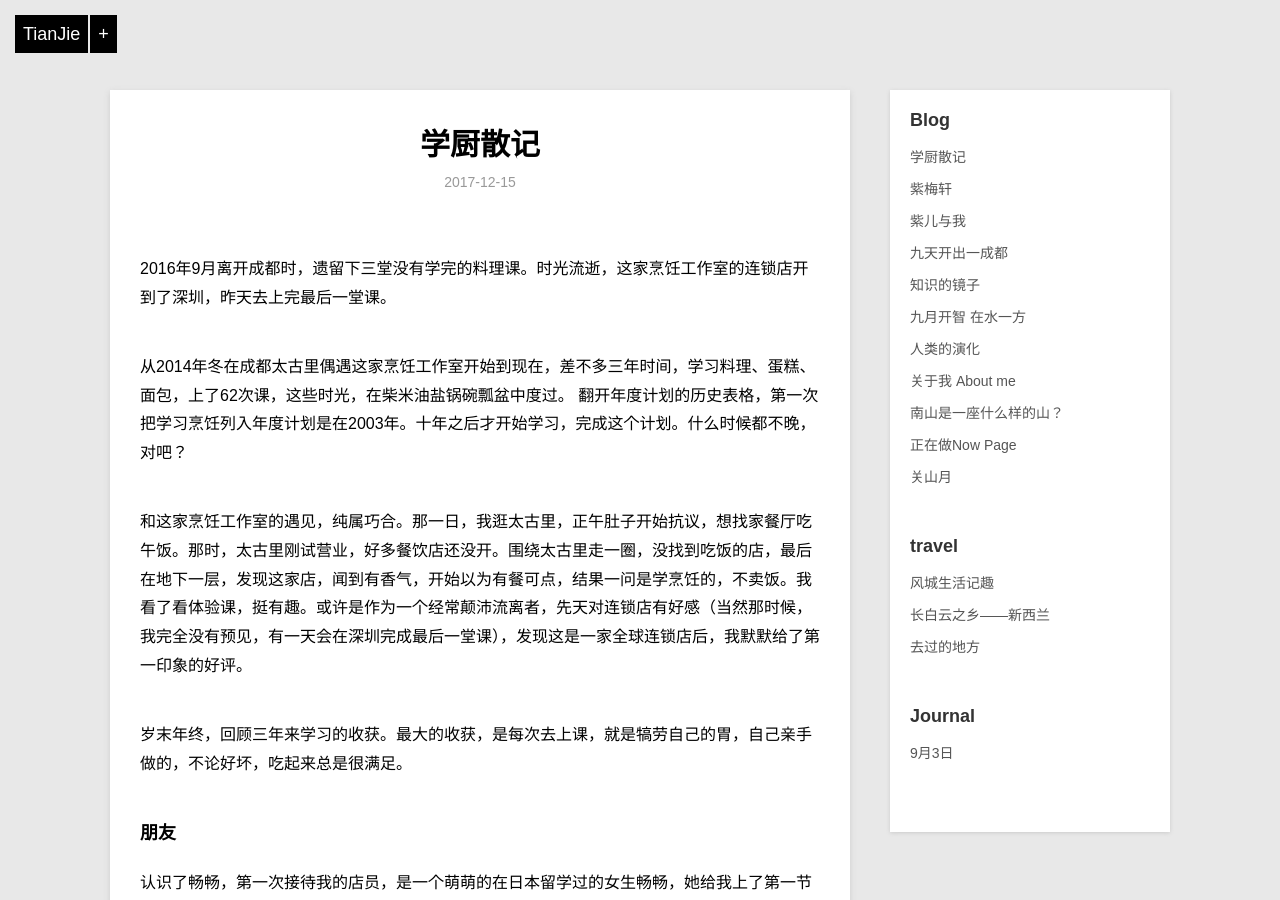
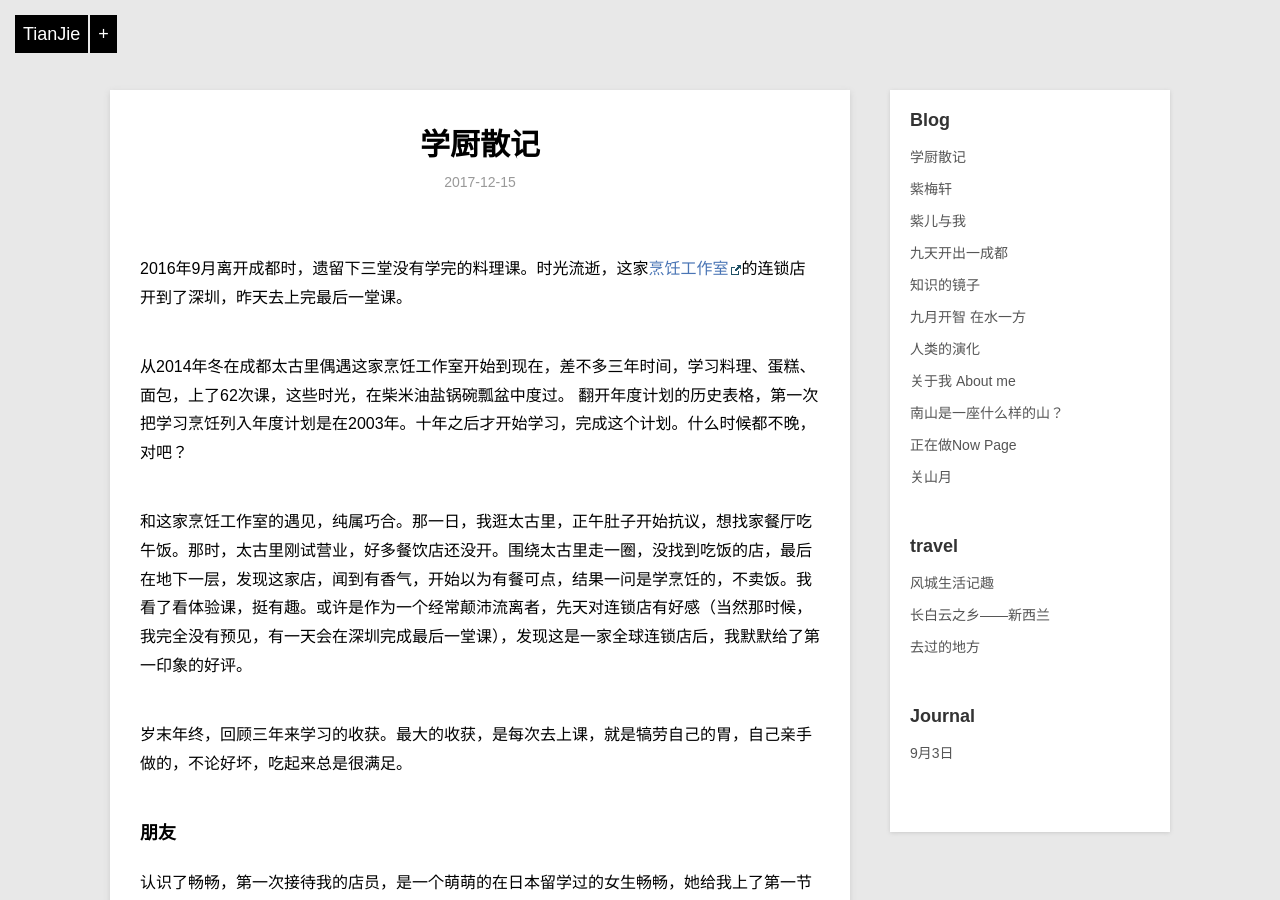
Before and after one commit to violettianjie/violettianjie.github.io, a Jekyll site: the page built from _posts/blog/2017-12-15-cooking.md, in a window 1280 px wide and 900 px high. Built offline with Jekyll 4.4.1, drawn with Linux system fonts in a browser that asks for light colours; part of the change alters nothing that is shown; some of the changed text lies outside the part shown.

```diff
--- a/_posts/blog/2017-12-15-cooking.md
+++ b/_posts/blog/2017-12-15-cooking.md
@@ -7,7 +7,7 @@ category: blog
 
 
 
-2016年9月离开成都时，遗留下三堂没有学完的料理课。时光流逝，这家烹饪工作室的连锁店开到了深圳，昨天去上完最后一堂课。
+2016年9月离开成都时，遗留下三堂没有学完的料理课。时光流逝，这家[烹饪工作室](http://www.abc-cooking.com.cn/)的连锁店开到了深圳，昨天去上完最后一堂课。
 
 从2014年冬在成都太古里偶遇这家烹饪工作室开始到现在，差不多三年时间，学习料理、蛋糕、面包，上了62次课，这些时光，在柴米油盐锅碗瓢盆中度过。
 翻开年度计划的历史表格，第一次把学习烹饪列入年度计划是在2003年。十年之后才开始学习，完成这个计划。什么时候都不晚，对吧？
@@ -48,3 +48,8 @@ category: blog
 在学做蛋糕之前，我曾经很轻松的让会做蛋糕的朋友送我蛋糕吃，自己学习之后，才明白要做一个蛋糕多么不容易，再不敢轻易开口提如此的要求。对于收到的每一份食物礼物，开始深深珍惜。
 
 为这持续了三年的学习，画一个逗号，功不唐捐，未来这些曾经的点滴努力，点滴尝试，是否会汇入另外的海洋？我不得而知。感谢这三年来，尝我那些不够完美的厨艺作品的亲朋好友们，因为有你们的反馈和品尝，才让我的学习有了持续的动力；感谢这三年来，和我一起学习/体验课程的朋友们的包容和理解，让我可以感受到美食之外人与人之间友情的珍贵； 感谢这三年来，父母的理解，对于我花钱学这些他们看来没有什么价值的课程，给予了我最大程度的尊重，让我也进一步认知了自己的特质；感谢这三年来，曾经给我上过课的老师们，你们的勤奋、敬业，让我看到每一行的劳动的美好，让我学习到很多烹饪的小技巧；感谢自己，三年来跌宕起伏的人生，无论如何，至少没有辜负自己的时光，仍然相信明天会更好。
+
+
+
+CHANGE LOG
+1 20171215: 初稿
```
